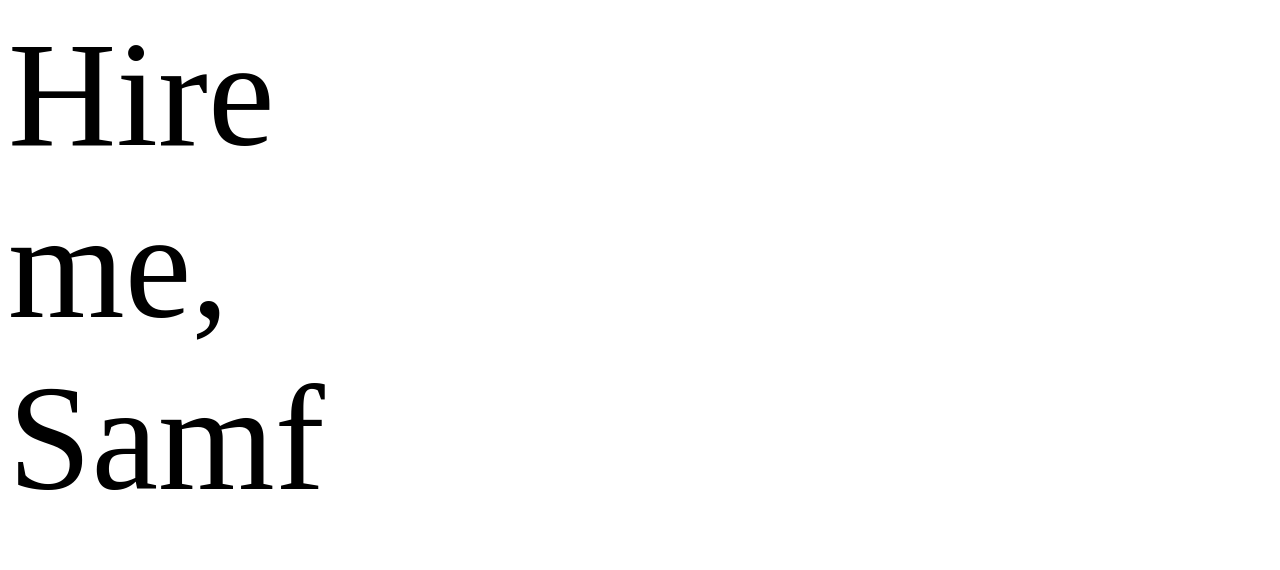
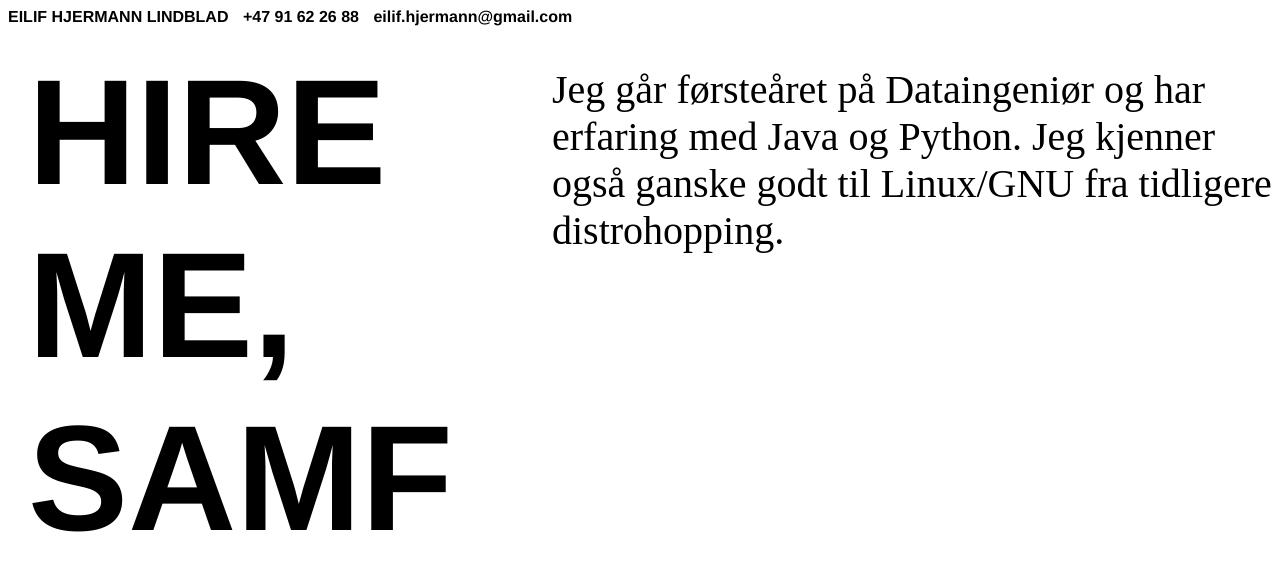
Before and after one commit to eilifhl/HireMeSamf, a website: page index.html in a window 1280 px wide. Drawn offline with Linux system fonts and the light colour scheme.

Commit message:
Change font to helvetica.

```diff
--- a/index.html
+++ b/index.html
@@ -6,12 +6,24 @@
     <link rel="stylesheet" href="styles.css">
 </head>
 <body>
+
+<div class="info">
+    <p>EILIF HJERMANN LINDBLAD</p>
+    <p>+47 91 62 26 88</p>
+    <p>eilif.hjermann@gmail.com</p>
+</div>
+<div class="main">
     <div id="hireMeHeader"></div>
-<script src="index.js"></script>
+    <script src="typewriter.js"></script>
     <script>
         window.onload = function () {
             typeWriter();
         }
     </script>
+    <p id="erfaring">
+        Jeg går førsteåret på Dataingeniør og har erfaring med Java og Python. Jeg kjenner også ganske godt til
+        Linux/GNU fra tidligere distrohopping.
+    </p>
+</div>
 </body>
 </html>
--- a/package.json
+++ b/package.json
@@ -2,7 +2,7 @@
   "name": "HireMeSamf",
   "version": "1.0.0",
   "description": "",
-  "main": "index.js",
+  "main": "typewriter.js",
   "scripts": {
     "test": "echo \"Error: no test specified\" && exit 1"
   },
--- a/styles.css
+++ b/styles.css
@@ -1,5 +1,54 @@
+@font-face {
+    font-family: Helvetica;
+    src: local(Helvetica);
+}
+
+@font-face {
+    font-family: "JetBrains Mono";
+    src: url('https://fonts.googleapis.com/css2?family=JetBrains+Mono:wght@400&display=swap');
+    font-weight: normal;
+}
+
+.main {
+    display: flex;
+    height: 150px;
+    width: auto;
+    flex: 1 1 0;
+}
+
+.info {
+    font-family: Helvetica, sans-serif;
+    font-weight: bolder;
+}
+.info p {
+    display: inline;
+    margin-right: 10px;
+}
+
 #hireMeHeader {
+    font-family: Helvetica, sans-serif;
+    font-weight: bolder;
     font-size: 150px;
     width: 300px;
     height: auto;
+    flex: 0.7;
+    padding: 20px;
 }
+
+#erfaring {
+    font-family: "JetBrains Mono", serif;
+    font-weight: normal;
+    flex: 1;
+    font-size: 40px;
+}
+
+#fadeImage {
+    position: absolute;
+    top: 0;
+    left: 0;
+    width: 100%;
+    height: auto;
+    opacity: 0;
+    transition: opacity 2s ease-in-out;
+    z-index: 2;
+}
--- a/index.js
+++ b/typewriter.js
@@ -1,5 +1,5 @@
 var i = 0;
-var txt = 'Hire me, Samf'; /* The text */
+var txt = 'HIRE ME, SAMF'; /* The text */
 var speed = 20; /* The speed/duration of the effect in milliseconds */
 
 function typeWriter() {
```
Also changed, not shown: appear.js (added, +8 -0 lines). Lines whose indentation alone changed are shown as unchanged.
